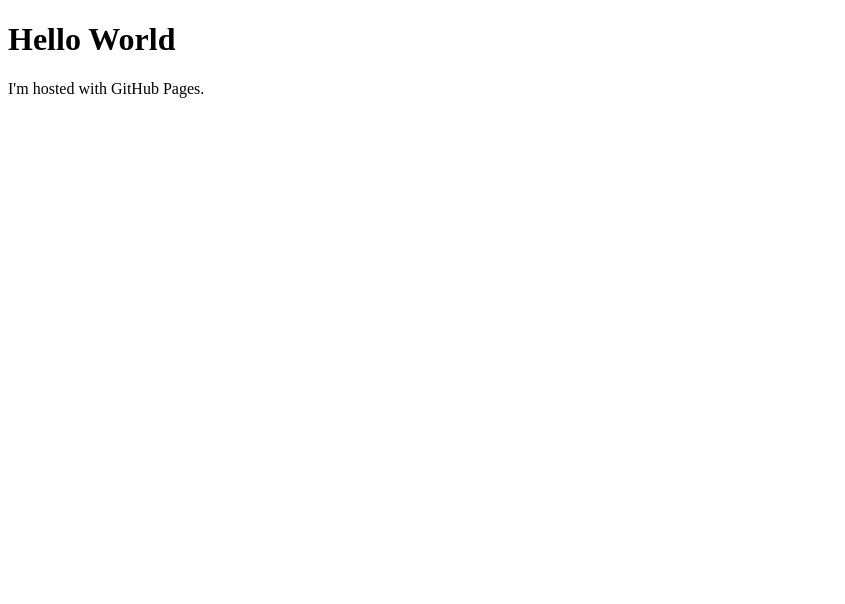
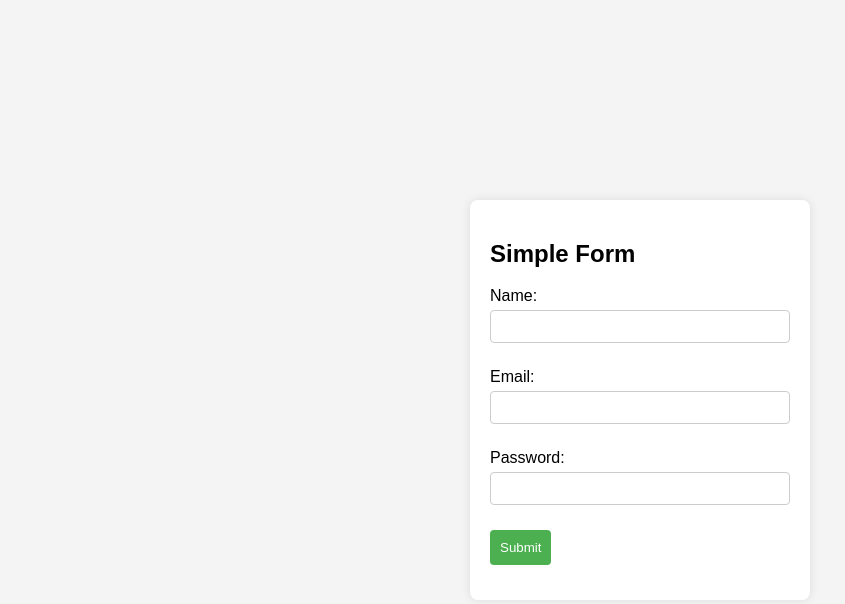
Before and after one commit to Suresh-23723/suresh-23723.github.io, a plain HTML site: page index.html in a window 1280 px wide. Shown: the whole page, without its empty margins (0-845 px from the left). Drawn offline with Linux system fonts and the light colour scheme.

Commit message:
Simple Form

```diff
--- a/index.html
+++ b/index.html
@@ -1,7 +1,88 @@
 <!DOCTYPE html>
-<html>
+<html lang="en">
+<head>
+    <meta charset="UTF-8">
+    <meta name="viewport" content="width=device-width, initial-scale=1.0">
+    <title>Simple Form</title>
+    <style>
+        body {
+            font-family: Arial, sans-serif;
+            background-color: #f4f4f4;
+            margin: 0;
+            padding: 0;
+            display: flex;
+            align-items: center;
+            justify-content: center;
+            height: 100vh;
+        }
+
+        .form-container {
+            background-color: #fff;
+            box-shadow: 0 0 10px rgba(0, 0, 0, 0.1);
+            padding: 20px;
+            border-radius: 8px;
+            width: 300px;
+        }
+
+        .form-group {
+            margin-bottom: 15px;
+        }
+
+        label {
+            display: block;
+            margin-bottom: 5px;
+        }
+
+        input[type="text"],
+        input[type="email"],
+        input[type="password"] {
+            width: 100%;
+            padding: 8px;
+            margin-bottom: 10px;
+            box-sizing: border-box;
+            border: 1px solid #ccc;
+            border-radius: 4px;
+        }
+
+        input[type="submit"] {
+            background-color: #4caf50;
+            color: #fff;
+            padding: 10px;
+            border: none;
+            border-radius: 4px;
+            cursor: pointer;
+        }
+
+        input[type="submit"]:hover {
+            background-color: #45a049;
+        }
+    </style>
+</head>
 <body>
-<h1>Hello World</h1>
-<p>I'm hosted with GitHub Pages.</p>
+
+<div class="form-container">
+    <h2>Simple Form</h2>
+    <form action="#" method="post">
+        <div class="form-group">
+            <label for="name">Name:</label>
+            <input type="text" id="name" name="name" required>
+        </div>
+
+        <div class="form-group">
+            <label for="email">Email:</label>
+            <input type="email" id="email" name="email" required>
+        </div>
+
+        <div class="form-group">
+            <label for="password">Password:</label>
+            <input type="password" id="password" name="password" required>
+        </div>
+
+        <div class="form-group">
+            <input type="submit" value="Submit">
+        </div>
+    </form>
+</div>
+
 </body>
 </html>
```
